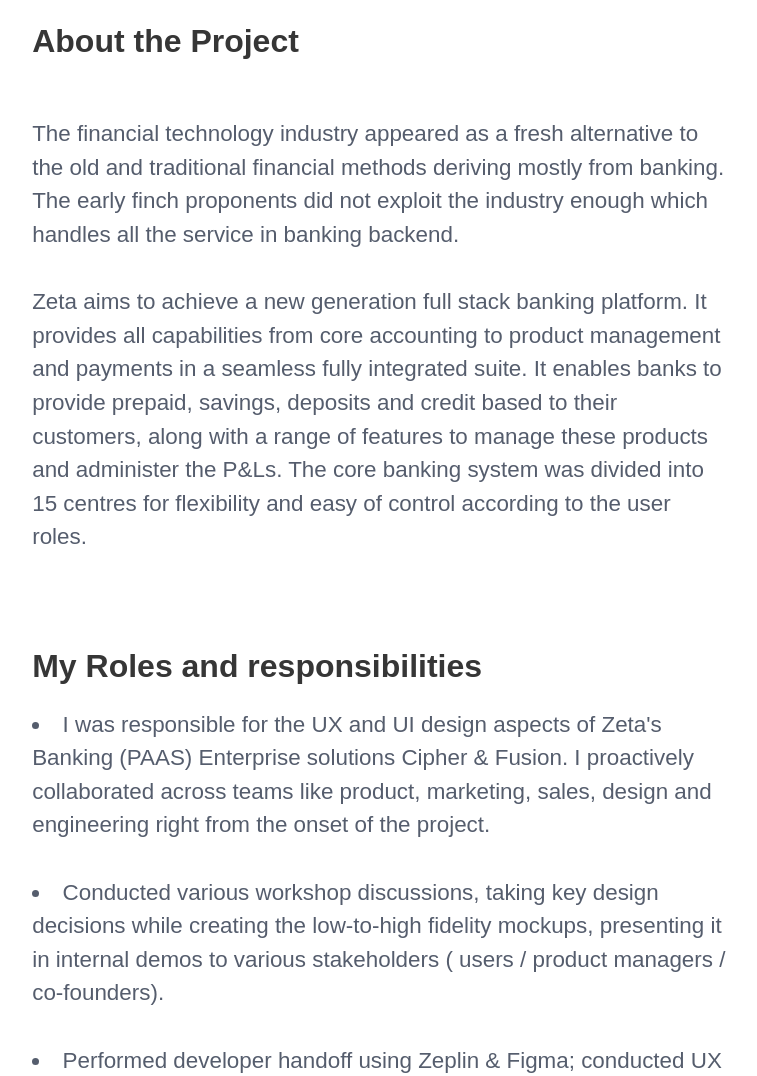
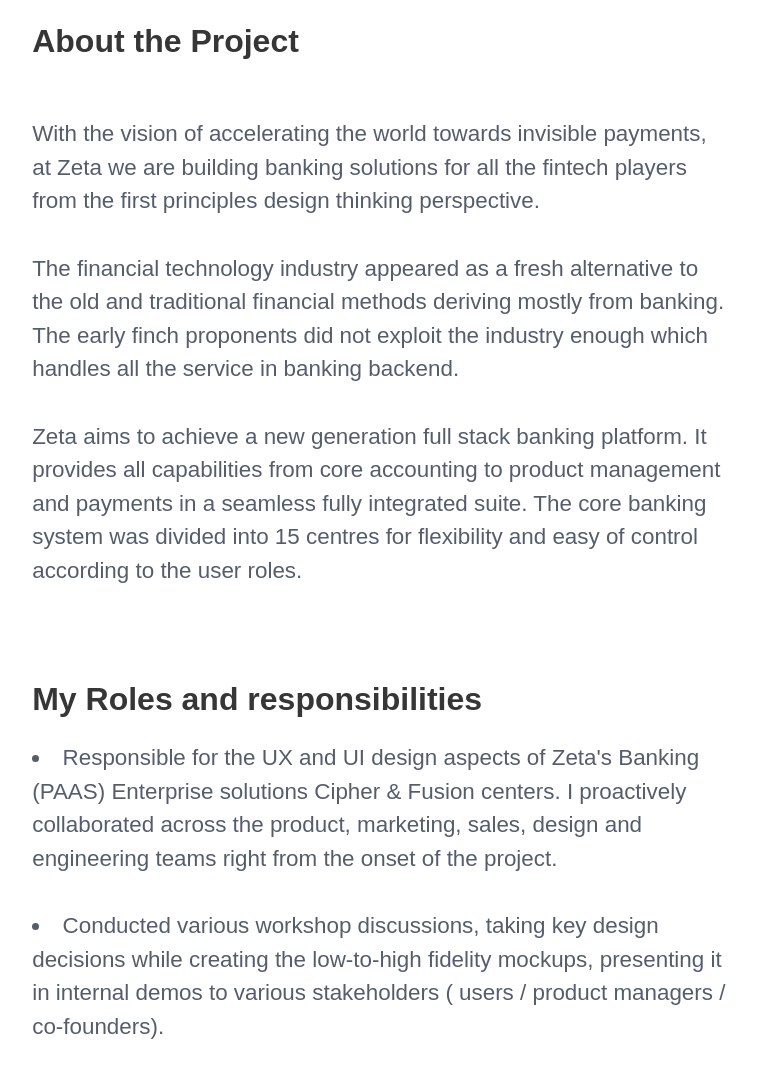
Before and after one commit to ghemant/UX, a plain HTML site: page case-study/zeta-banking.html in a window 1280 px wide. Shown: the part 577-1653 px from the top of the page, without its empty margins (259-1016 px from the left). Drawn offline with nearby package versions, Linux system fonts and the light colour scheme.

Commit message:
intro-text zeta

```diff
--- a/case-study/zeta-banking.html
+++ b/case-study/zeta-banking.html
@@ -58,19 +58,22 @@
 
     <div class="section problem">
       <h2 class="title is-3"> About the Project</h2><br>
-      The financial technology industry appeared as a fresh alternative to the old and traditional financial methods deriving mostly from banking.
+      With the vision of accelerating the world towards invisible payments, at Zeta we are building banking solutions for all the fintech players
+       from the first principles design thinking perspective. <br><br>
+
+       The financial technology industry appeared as a fresh alternative to the old and traditional financial methods deriving mostly from banking.
       The early finch proponents did not exploit the industry enough which handles all the service in banking backend. <br> <br>
 
 Zeta aims to achieve a new generation full stack banking platform. It provides all capabilities from core accounting to product management and payments
-in a seamless fully integrated suite. It enables banks to provide prepaid, savings, deposits and credit based to their customers, along with a range of
-features to manage these products and administer the P&Ls. The core banking system was divided into 15 centres for flexibility and easy of control according to the user roles.
+in a seamless fully integrated suite.
+The core banking system was divided into 15 centres for flexibility and easy of control according to the user roles.
 
     </div>
 
     <div class="section process">
       <h2 class="title is-3">My Roles and responsibilities</h2>
       <!-- <img class="design-process" src=""> -->
-      <li>I was responsible for the UX and UI design aspects of Zeta's Banking (PAAS) Enterprise solutions Cipher & Fusion. I proactively collaborated across teams like product, marketing, sales, design and engineering right from the onset of the project. </li>
+      <li>Responsible for the UX and UI design aspects of Zeta's Banking (PAAS) Enterprise solutions Cipher & Fusion centers. I proactively collaborated across the product, marketing, sales, design and engineering teams right from the onset of the project. </li>
       <br><li>Conducted various workshop discussions, taking key design decisions while creating the low-to-high fidelity mockups, presenting it in internal demos to various stakeholders ( users / product managers / co-founders).</li>
       <br><li>Performed developer handoff using Zeplin & Figma; conducted UX audit of products on production and pre-production environments.</li>
       <br><li>Helped in conducting various desing reviews / feedback sessions across various products.</li>
```
